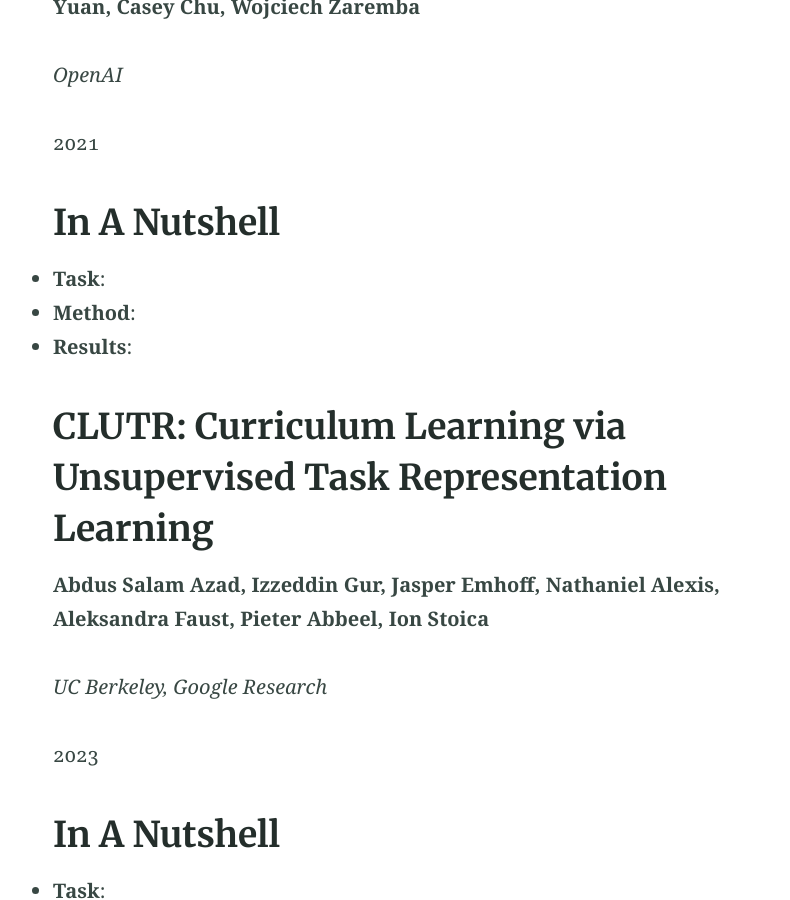
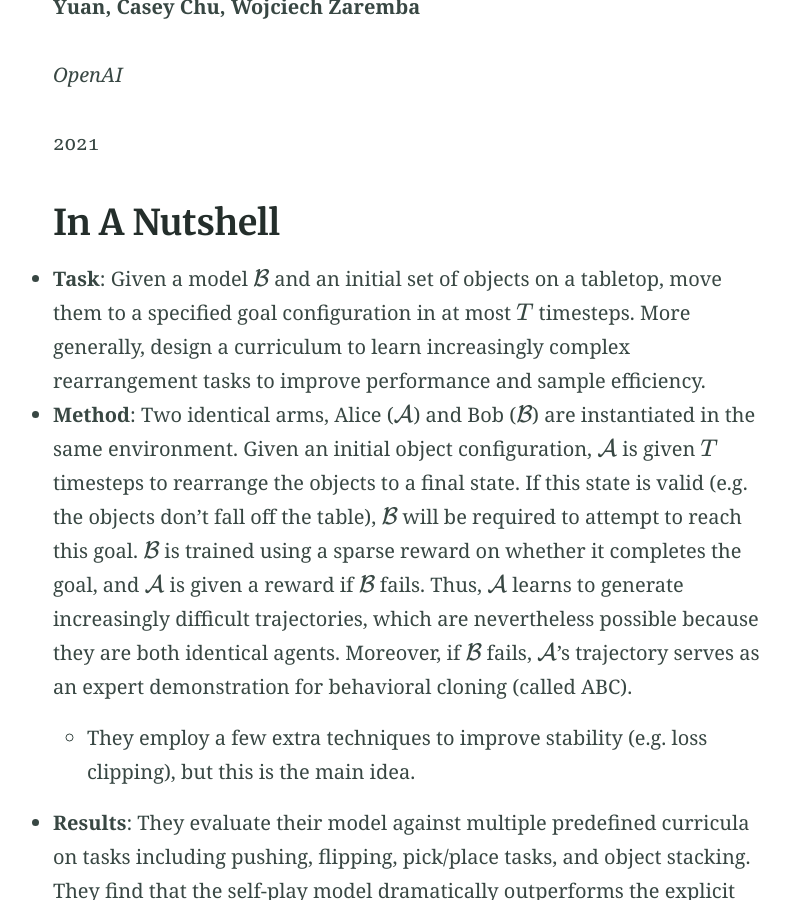
Before and after one commit to tkaminsky/tkaminsky.github.io, a Jekyll site: the page built from _posts/2023-06-26-cl-papers.md, in a window 1280 px wide and 900 px high, scrolled down 13860 px. Shown: the whole window, without its empty margins (230-1020 px from the left). Built offline with Jekyll 4.4.1, drawn with Linux system fonts in a browser that asks for light colours; some of the changed text lies outside the part shown.

Commit message:
added asymmetric self-play

```diff
--- a/_posts/2023-06-26-cl-papers.md
+++ b/_posts/2023-06-26-cl-papers.md
@@ -255,12 +255,17 @@ To learn this distribution, the authors parametrize a [GAN](https://machinelearn
 
 ## In A Nutshell
 
-* **Task**:
+* **Task**: Given a model $\mathcal{B}$ and an initial set of objects on a tabletop, move them to a specified goal configuration in at most $T$ timesteps. More generally, design a curriculum to learn increasingly complex rearrangement tasks to improve performance and sample efficiency.
 
-* **Method**:
+* **Method**: Two identical arms, Alice ($\mathcal{A}$) and Bob ($\mathcal{B}$) are instantiated in the same environment. Given an initial object configuration, $\mathcal{A}$ is given $T$ timesteps to rearrange the objects to a final state. If this state is valid (e.g. the objects don't fall off the table), $\mathcal{B}$ will be required to attempt to reach this goal. $\mathcal{B}$ is trained using a sparse reward on whether it completes the goal, and $\mathcal{A}$ is given a reward if $\mathcal{B}$ fails. Thus, $\mathcal{A}$ learns to generate increasingly difficult trajectories, which are nevertheless possible because they are both identical agents. Moreover, if $\mathcal{B}$ fails, $\mathcal{A}$'s trajectory serves as an expert demonstration for behavioral cloning (called ABC).
+    * They employ a few extra techniques to improve stability (e.g. loss clipping), but this is the main idea.
 
-* **Results**:
+* **Results**: They evaluate their model against multiple predefined curricula on tasks including pushing, flipping, pick/place tasks, and object stacking. They find that the self-play model dramatically outperforms the explicit curricula, especially as the tasks become more complex, and that a single goal-conditioned policy can solve a variety of tasks.
 
+
+![Results compared to PCL](/images/blog/cl/fig8.png)
+
+![Generalization capability for multiple tasks](/images/blog/cl/fig9.png)
 
 
 [comment]: # PAPER NUMBER 5 ––––––––––––––––––––––––––––––––––––––––––––––––––––––––––––––––---------------------------------------------
```
Also changed, not shown: images/blog/cl/fig8.png (added), images/blog/cl/fig9.png (added), 2 other files.
